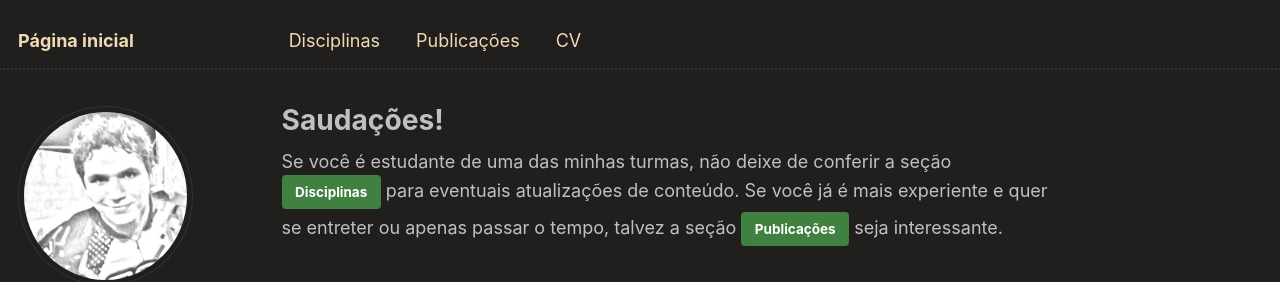
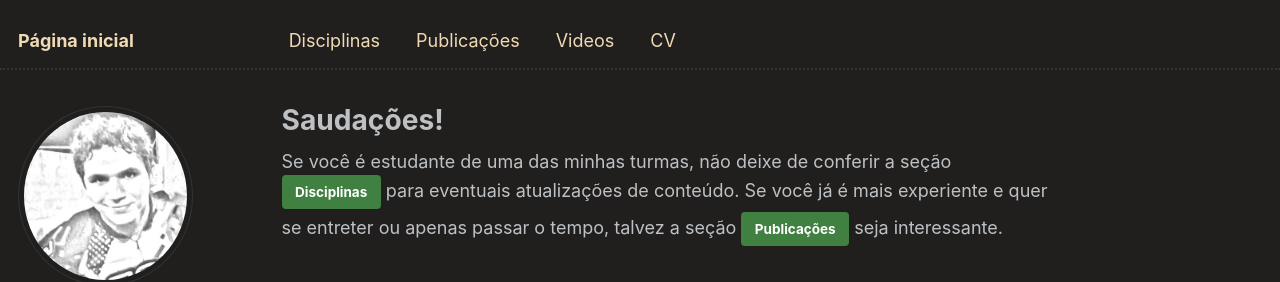
Before and after one commit to antmelo/antmelo.github.io, a Jekyll site: the page built from _pages/about.md, in a window 1280 px wide. Shown: the top 282 px of the page. Built offline with Jekyll 4.4.1, drawn with Linux system fonts in a browser that asks for light colours; some web fonts are replaced.

Commit message:
Update navigation.yml

```diff
--- a/_data/navigation.yml
+++ b/_data/navigation.yml
@@ -17,6 +17,9 @@ main:
   - title: "Publicações"
     url: /publications/
 
+  - title: "Videos"
+    url: /videos
+
   - title: "CV"
     url: "http://lattes.cnpq.br/0391816886848365"
 
```
